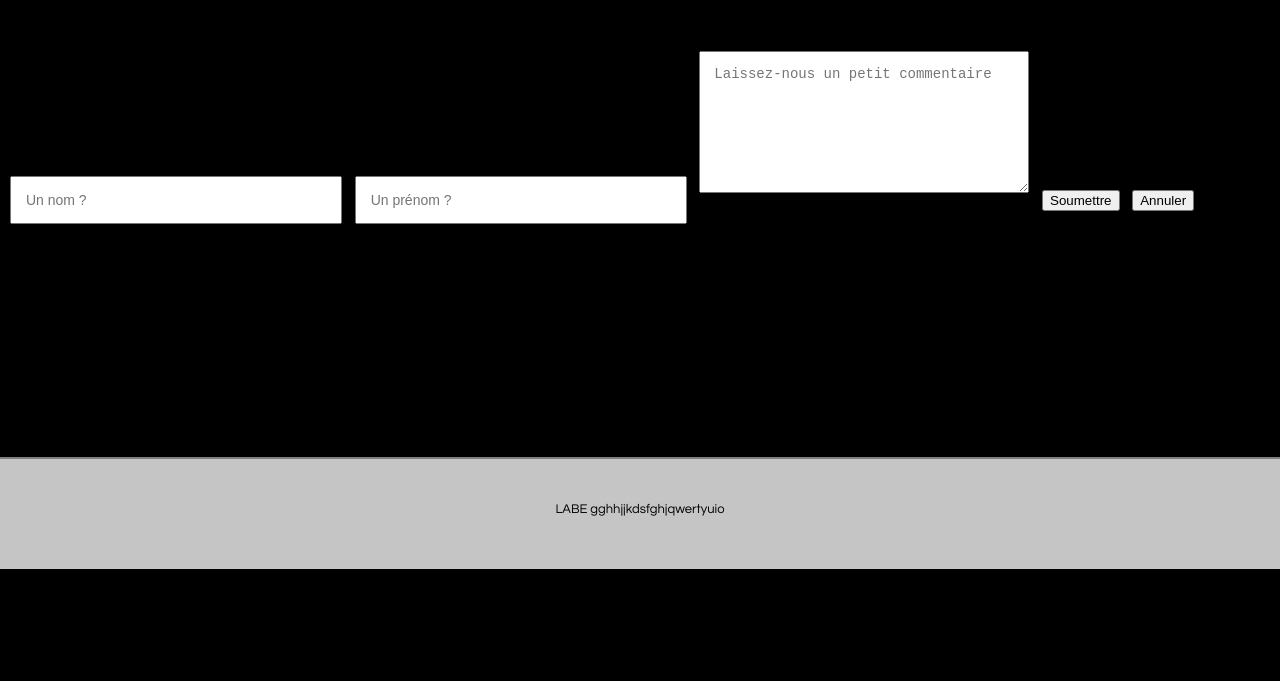
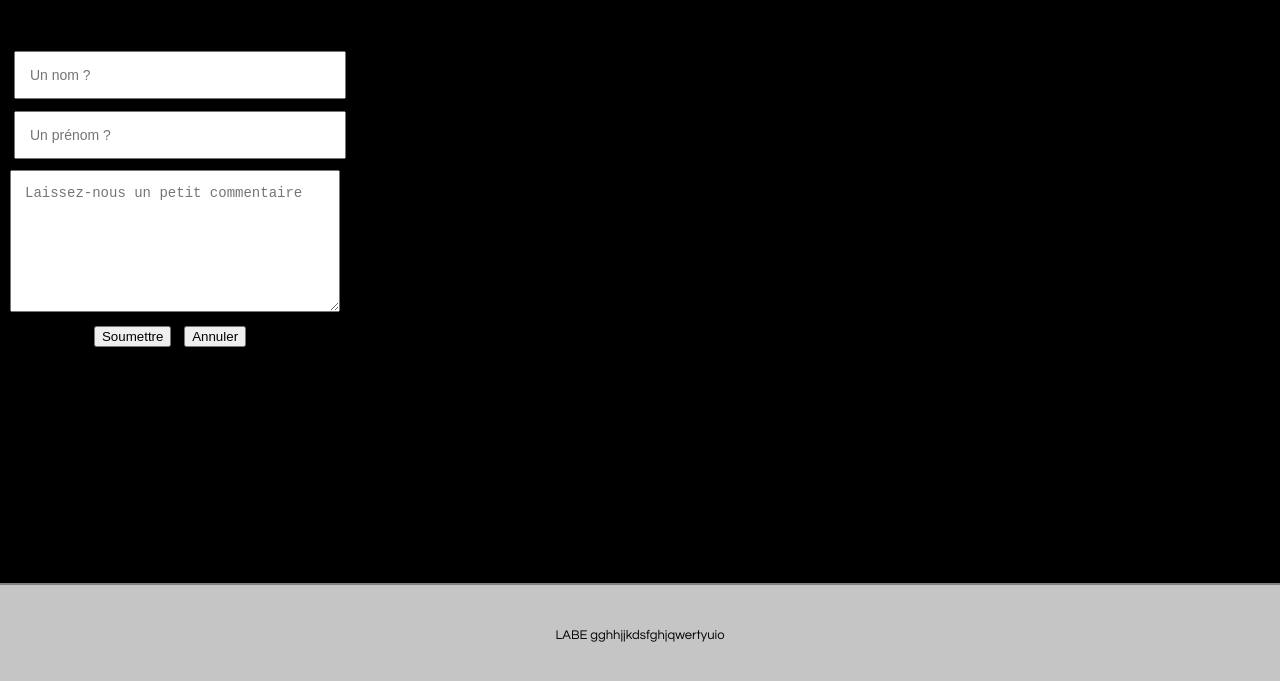
Before and after one commit to Greatdiallo1/Mon-premier-depot, a plain HTML site: page projetmac/livredor.html in a window 1280 px wide. Shown: the part 267-948 px from the top of the page. Before the commit the page ends 836 px from the top, so only its background shows below. Drawn offline with Linux system fonts and the light colour scheme.

Commit message:
modif css

```diff
--- a/projetmac/livredor.html
+++ b/projetmac/livredor.html
@@ -35,14 +35,15 @@
      <main>
       +        <h1>Le livre d'or</h1>
       +        <section>
-      +            <form action="#">
+                     <div id="formulaire2">
+      +            <form id="form2"method="post" action="traitement de php">
       +                <input id="nom2" type="text" placeholder="Un nom ?" required/>
       +                <input id="prenom2" type="text" placeholder="Un prénom ?" required/>
       +                <textarea id="comm"rows="7" placeholder="Laissez-nous un petit commentaire"></textarea>
       +                <button type="submit">Soumettre</button>
       +                <button type="reset">Annuler</button>
       +            </form>
-      +
+      +              </div>
       +        </section>
       +        <aside></aside>
       +    </main>
--- a/projetmac/style.css
+++ b/projetmac/style.css
@@ -191,3 +191,10 @@ input:focus:valid,textarea:focus:valid{
 	font-size: 14px;
 	padding:1em;
 }
+
+#form2 {
+	width: 350px;
+}
+#formulaire2 {
+	width: 100%;
+	text-align: center;
```
